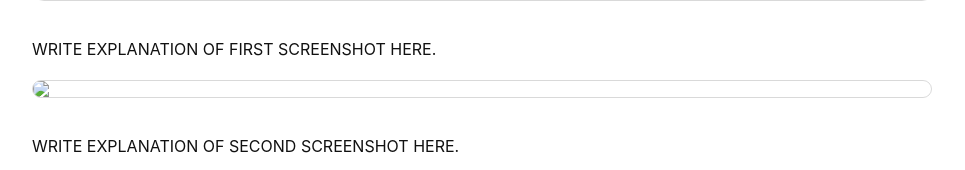
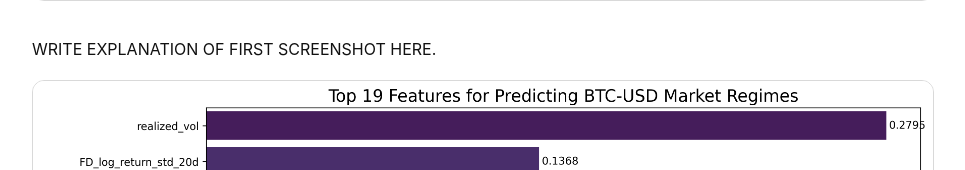
Before and after one commit to Svess7/Svess7.github.io, a plain HTML site: page index.html in a window 1280 px wide. Shown: the part 931-1101 px from the top of the page, without its empty margins (158-1123 px from the left). Drawn offline with Linux system fonts and the light colour scheme.

Commit message:
Update image source in index.html

```diff
--- a/index.html
+++ b/index.html
@@ -42,7 +42,7 @@
       WRITE EXPLANATION OF FIRST SCREENSHOT HERE.
     </p>
 
-    <img src="assets/images/SCREENSHOT2.png">
+    <img src="BTC-USD_feature_importance.png">
 
     <p>
       WRITE EXPLANATION OF SECOND SCREENSHOT HERE.
```
